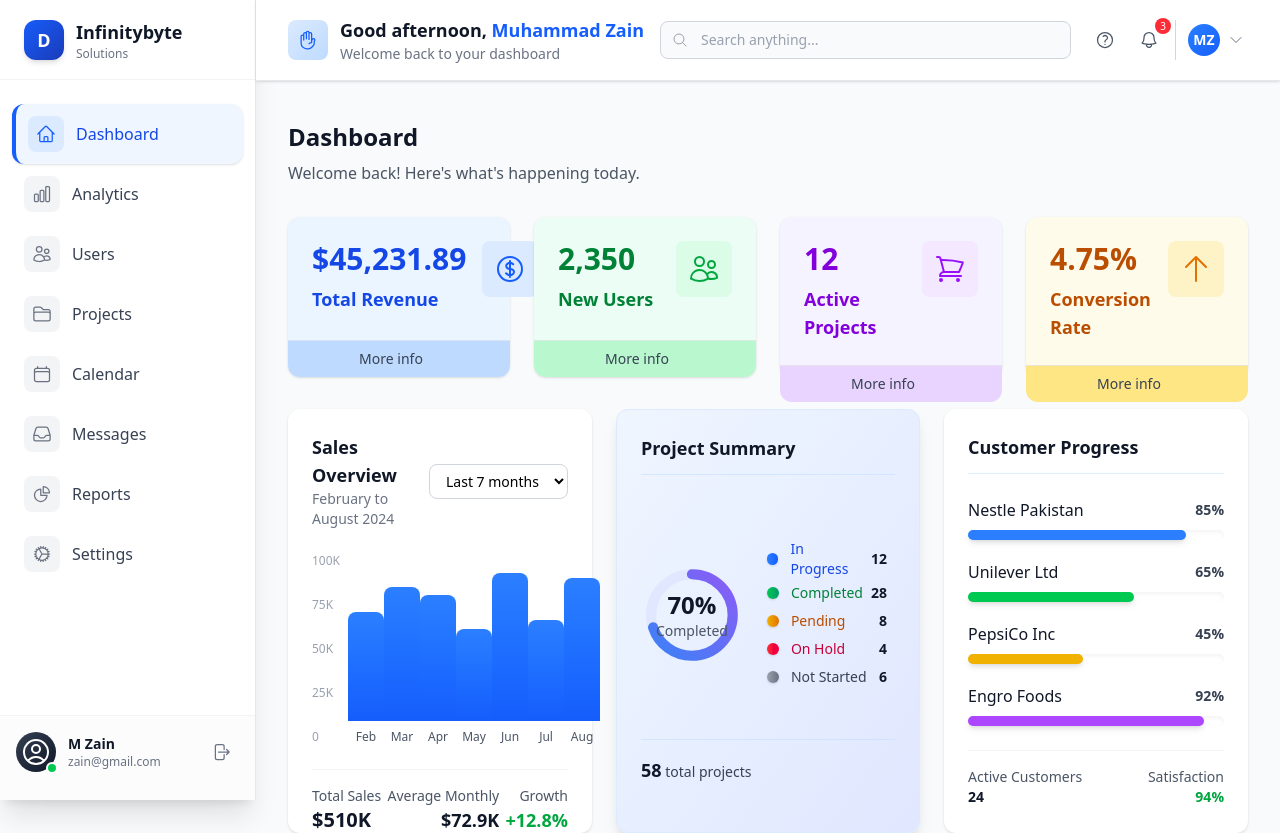
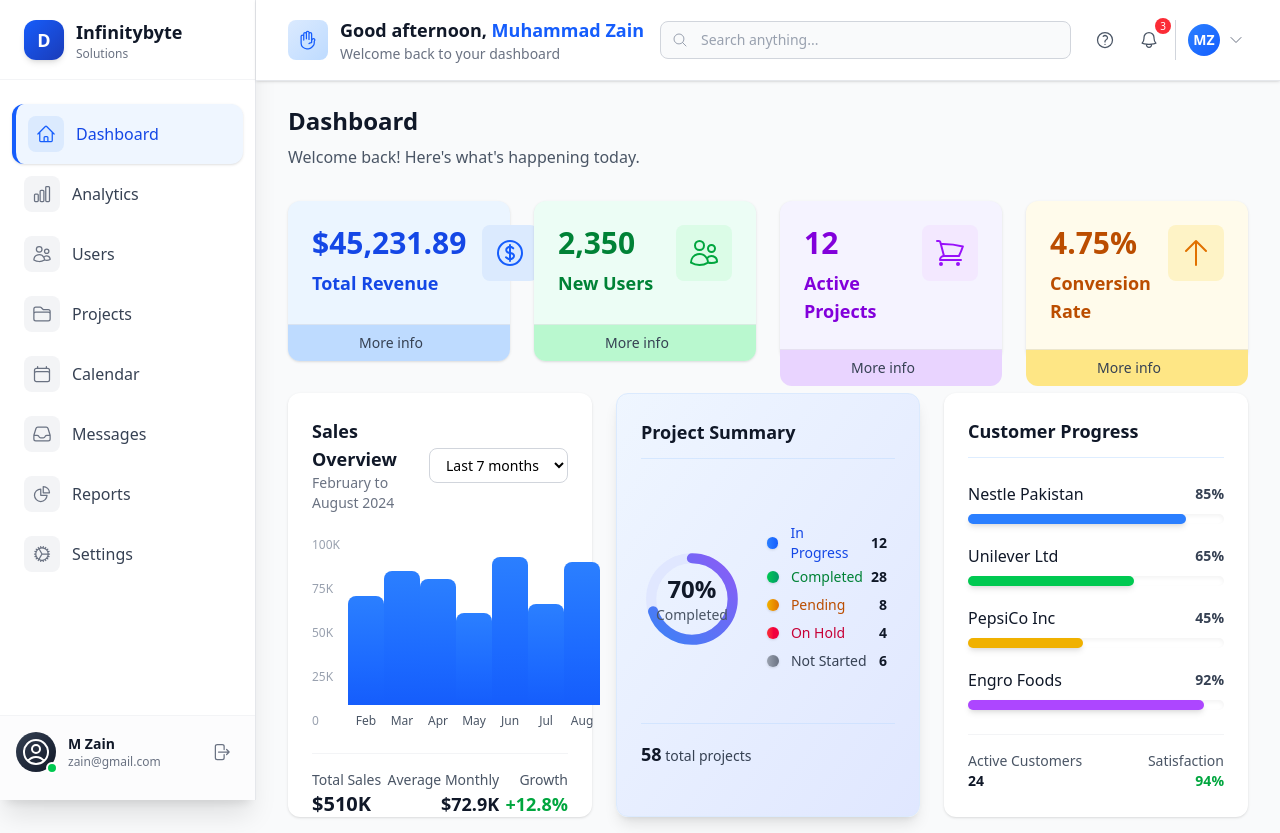
Before and after one commit to zainsultani333-glitch/New-Modern-Dashboard-Design, a React (Vite) app: page /dashboard in a window 1280 px wide. Shown: the top 833 px of the page. Built offline with nearby package versions, Linux system fonts and the light colour scheme.

Commit message:
Fix MIME type issue

```diff
--- a/src/Pages/Layout.jsx
+++ b/src/Pages/Layout.jsx
@@ -26,7 +26,7 @@ const Layout = () => {
             {/* Main Content Area */}
             <div className="lg:pl-64">
                 <TopBar setSidebarOpen={setSidebarOpen} />
-                <main className="py-10">
+                <main className="py-6">
                     <div className="px-4 sm:px-6 lg:px-8">
                         <Outlet />
                     </div>
```
